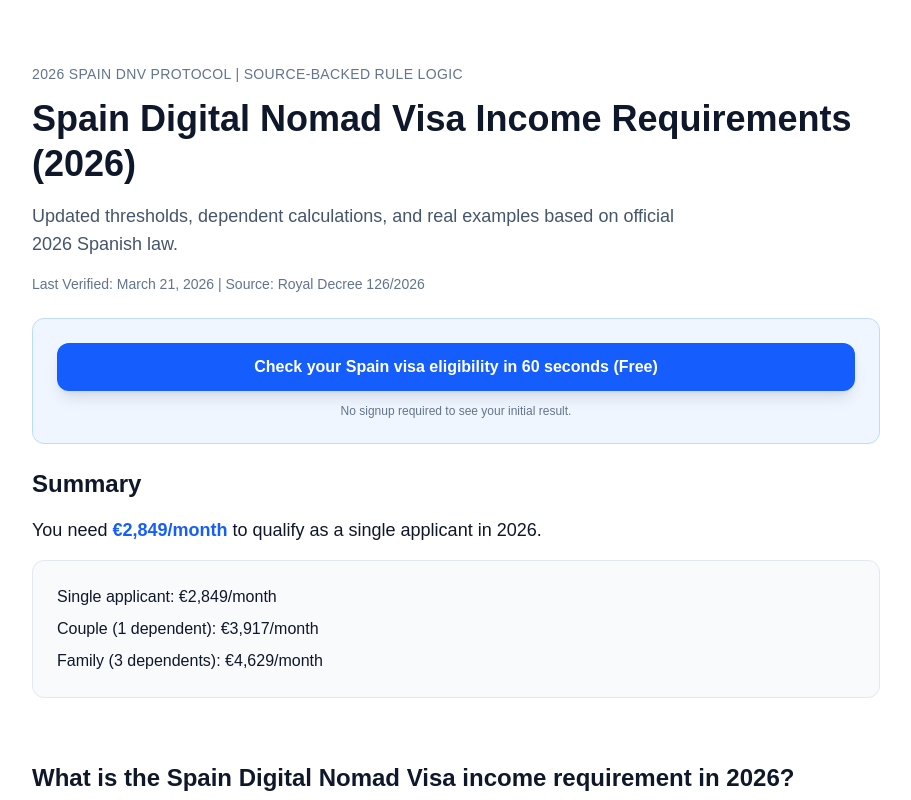
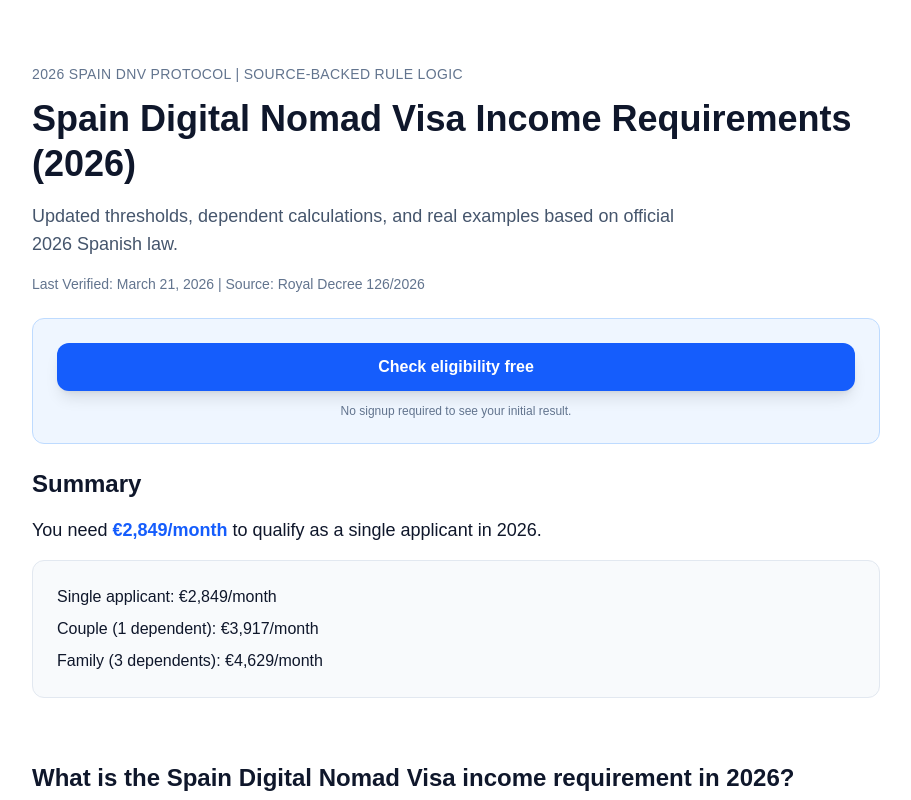
Before and after one commit to theviabilityindex-crypto/theviability-global-next, a Next.js app: page /spain-digital-nomad-visa-income-2026 in a window 1280 px wide. Shown: the top 800 px of the page, without its empty margins (184-1095 px from the left). Built offline with nearby package versions, Linux system fonts and the light colour scheme.

Commit message:
Update Spain authority page CTA text

```diff
--- a/app/spain-digital-nomad-visa-income-2026/page.tsx
+++ b/app/spain-digital-nomad-visa-income-2026/page.tsx
@@ -151,7 +151,7 @@ export default function Page() {
             >
               <span className="sm:hidden">Check eligibility free</span>
               <span className="hidden sm:inline">
-                Check your Spain visa eligibility in 60 seconds (Free)
+                Check eligibility free
               </span>
             </a>
 
```
